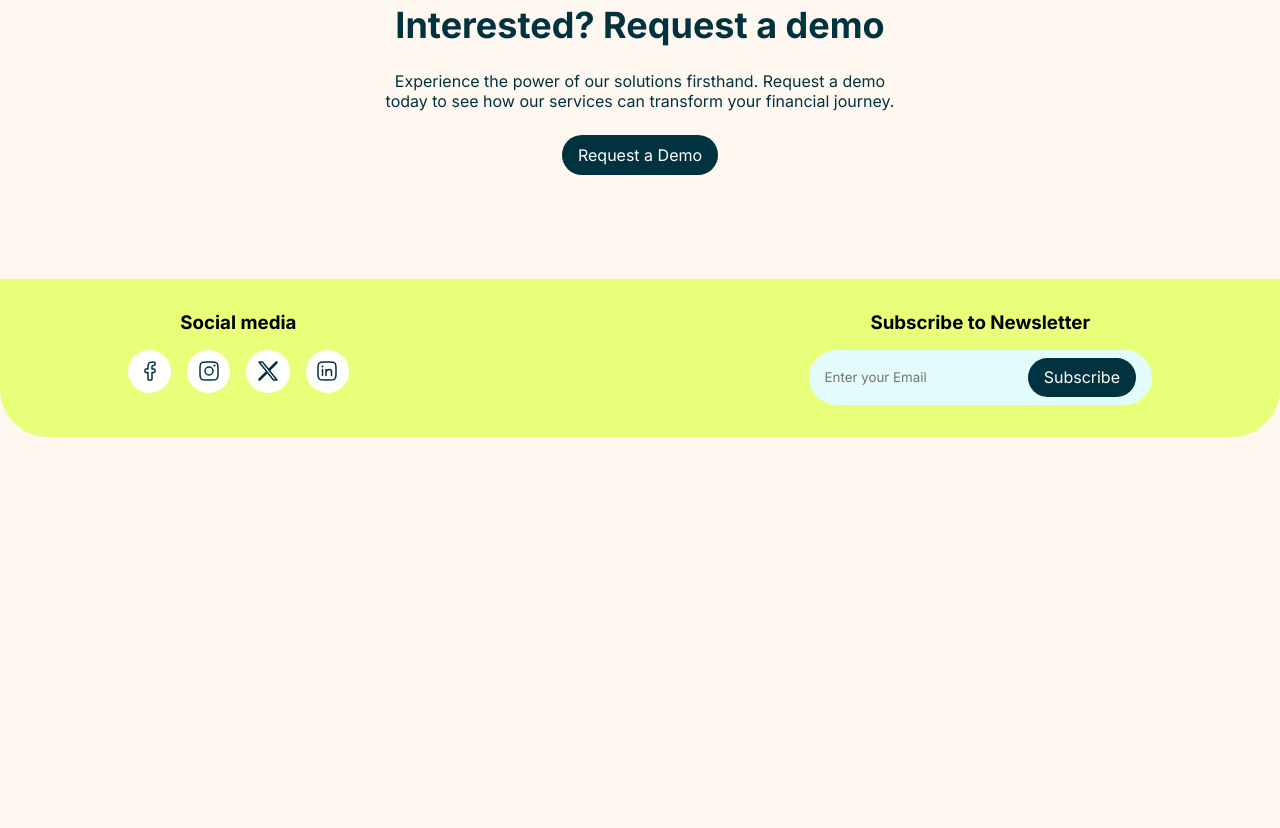
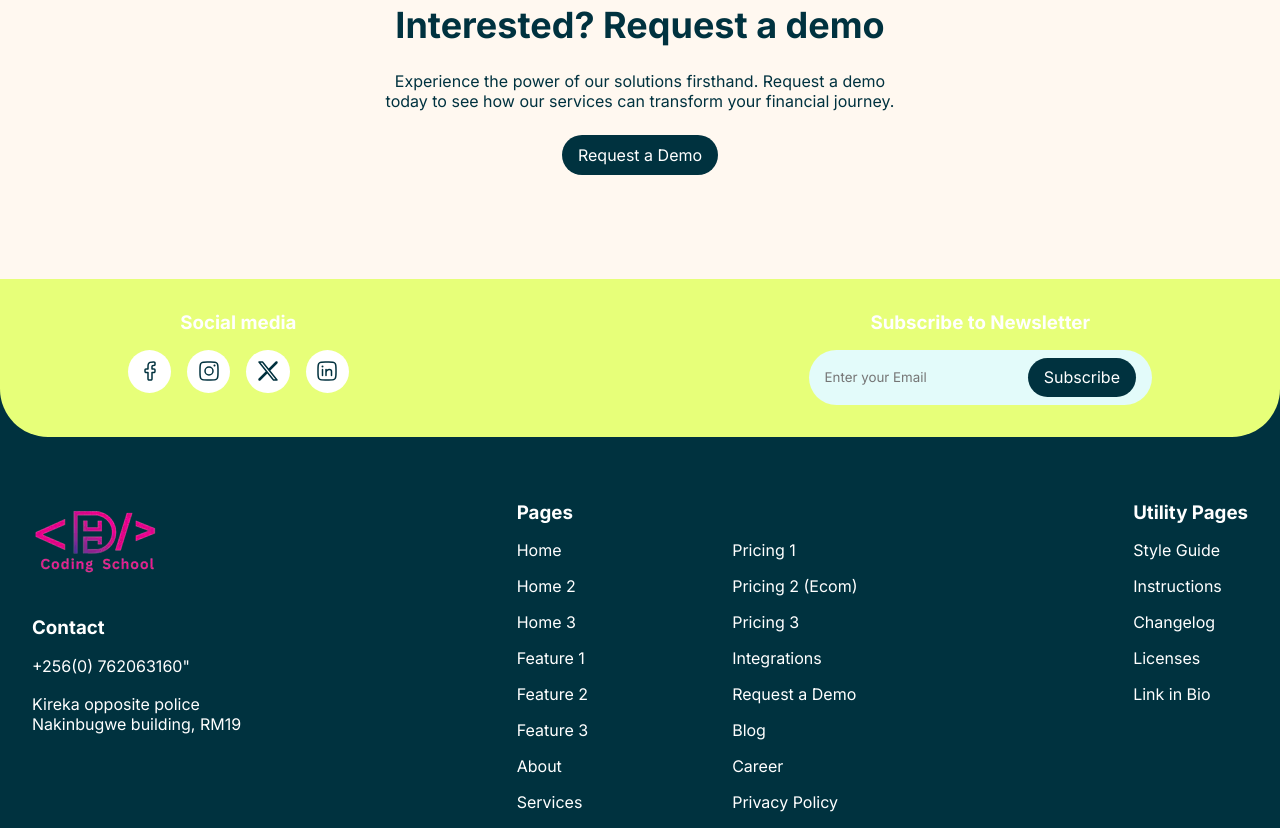
Before and after one commit to johnelipse/User-templete-One, a plain HTML site: page index.html in a window 1280 px wide. Shown: the part 5923-6751 px from the top of the page. Before the commit the page ends 6360 px from the top, so only its background shows below. Drawn offline with nearby package versions, Linux system fonts and the light colour scheme.

Commit message:
footer added

```diff
--- a/index.html
+++ b/index.html
@@ -377,7 +377,7 @@ data-aos-offset="0">
 <a href="#"><button class="majorbtn">Request a Demo</button></a>
 </div>
 <!-- contacts -->
-<div class="contacts" data-aos="fade-up">
+<!-- <div class="contacts" data-aos="fade-up">
 <div class="social-media">
 <h3>Social media</h3>
 <div class="social-links">
@@ -394,9 +394,72 @@ data-aos-offset="0">
     <button class="majorbtn">Subscribe</button>
     </div>
 </div>
+</div> -->
+<!-- footer -->
+<footer  data-aos="fade-up">
+    <div class="contacts">
+        <div class="social-media">
+        <h3>Social media</h3>
+        <div class="social-links">
+        <a href="#"><img src="images/facebook.svg" alt="loading"></a>
+        <a href="#"><img src="images/instagram.svg" alt="loading"></a>
+        <a href="#"><img src="images/twitter.svg" alt="loading"></a>
+        <a href="#"><img src="images/linkedin.svg" alt="loading"></a>
+        </div>
+        </div>
+        <div class="subscribe">
+            <h3>Subscribe to Newsletter</h3>
+            <div class="input-part">
+            <input type="text" placeholder="Enter your Email">
+            <button class="majorbtn">Subscribe</button>
+            </div>
+        </div>
+        </div>
+    <div class="more">
+    <div class="location">
+        <a href="#"><img src="/images/desislogo.webp" alt="loading"></a>
+        <h3>Contact</h3>
+        <a href="tel:+256(0) 762063160">+256(0) 762063160"</a>
+        <p class="tell">Kireka opposite police</p>
+        <p>Nakinbugwe building, RM19</p>
+        </div>
+            <div class="footer-links">
+        <h3>Pages</h3>
+        <div class="link-lists">
+        <div class="list-one">
+        <a href="#">Home</a>
+        <a href="#">Home 2</a>
+        <a href="#">Home 3</a>
+        <a href="#">Feature 1</a>
+        <a href="#">Feature 2</a>
+        <a href="#">Feature 3</a>
+        <a href="#">About</a>
+        <a href="#">Services</a>
+        </div>
+        <div class="list-one">
+        <a href="#">Pricing 1</a>
+        <a href="#">Pricing 2 (Ecom)</a>
+        <a href="#">Pricing 3</a>
+        <a href="#">Integrations</a>
+        <a href="#">Request a Demo</a>
+        <a href="#">Blog</a>
+        <a href="#">Career</a>
+        <a href="#">Privacy Policy</a>
+        </div>
+        </div>
+            </div>
+<div class="utility">
+ <h3>Utility Pages</h3>
+<div class="utility-list">
+<a href="#">Style Guide</a>
+<a href="#">Instructions</a>
+<a href="#">Changelog</a>
+<a href="#">Licenses</a>
+<a href="#">Link in Bio</a>
 </div>
-<!-- footer -->
-<footer></footer>
+</div>
+</div>
+</footer>
 <!-- animate on scroll -->
 <script src="https://unpkg.com/aos@next/dist/aos.js"></script>
 <script>
--- /dev/null
+++ b/partials/_footer.scss
@@ -0,0 +1,120 @@
+footer{
+    color: white;
+    background-color: $primary-color;
+.more{
+display: flex;
+    justify-content: space-between;
+    margin-top: 3rem;
+    padding:1rem 2rem;
+.location{
+h3{
+    margin-bottom: 1.1rem;
+}
+a{
+    color: white;
+}
+img{
+margin-bottom: 2rem;
+}
+.tell{
+margin-top: 1.1rem;
+}
+}
+.footer-links{
+a{
+    color: white;
+&:hover{
+color: $secondary-color;
+transition: 0.5s;
+}
+}
+.link-lists{
+    display: flex;
+    gap: 9rem;
+    margin-top: 1rem;
+.list-one{
+display: flex;
+flex-direction: column;
+gap: 1rem;
+}
+}
+}
+.utility{
+a{
+    color: white;
+    &:hover{
+        color: $secondary-color;
+        transition: 0.5s;
+        }
+}
+.utility-list{
+    margin-top: 1rem;
+    display: flex;
+    flex-direction: column;
+    gap: 1rem;
+}
+}
+}
+}
+@media(max-width:360px){
+    footer{
+        color: white;
+        background-color: $primary-color;
+    .more{
+    display: flex;
+        justify-content: space-between;
+        flex-direction: column;
+        gap: 3rem;
+        margin-top: 1rem;
+        padding:1rem 2rem;
+    .location{
+    h3{
+        margin-bottom: 1.1rem;
+    }
+    a{
+        color: white;
+    }
+    img{
+    margin-bottom: 2rem;
+    }
+    .tell{
+    margin-top: 1.1rem;
+    }
+    }
+    .footer-links{
+    a{
+        color: white;
+    &:hover{
+    color: $secondary-color;
+    transition: 0.5s;
+    }
+    }
+    .link-lists{
+        display: flex;
+        gap: 5rem;
+        margin-top: 1rem;
+    .list-one{
+    display: flex;
+    flex-direction: column;
+    gap: 1rem;
+    }
+    }
+    }
+    .utility{
+    a{
+        color: white;
+        &:hover{
+            color: $secondary-color;
+            transition: 0.5s;
+            }
+    }
+    .utility-list{
+        margin-top: 1rem;
+        display: flex;
+        flex-direction: column;
+        gap: 1rem;
+    }
+    }
+    }
+    }
+}
--- a/style.scss
+++ b/style.scss
@@ -13,3 +13,4 @@
 @import "./partials/pricing";
 @import "./partials/demo";
 @import "./partials/contacts";
+@import "./partials/footer";
```
Also changed, not shown: style.css, 1 other file.
